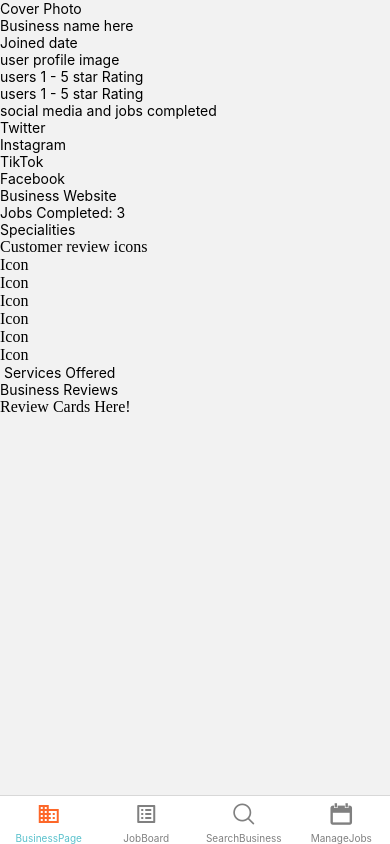
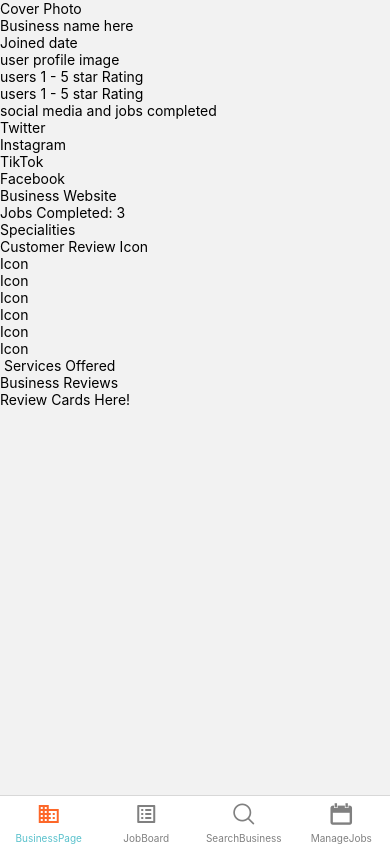
Before and after one commit to matthewAbianco/ayesha, a React Native app: screen /Main in a window 390 px wide. Built offline with nearby package versions, Linux system fonts and the light colour scheme; no server answers.

Commit message:
fixed some incorrect tags>

```diff
--- a/screens/BusinessPage.tsx
+++ b/screens/BusinessPage.tsx
@@ -57,14 +57,16 @@ const BusinessPage = () => {
           <View>
             <Text>Specialities</Text>
           </View>
-          <View>Customer review icons</View>
           <View>
-            <View>Icon</View>
-            <View>Icon</View>
-            <View>Icon</View>
-            <View>Icon</View>
-            <View>Icon</View>
-            <View>Icon</View>
+            <Text>Customer Review Icon</Text>
+          </View>
+          <View>
+            <Text>Icon</Text>
+            <Text>Icon</Text>
+            <Text>Icon</Text>
+            <Text>Icon</Text>
+            <Text>Icon</Text>
+            <Text>Icon</Text>
           </View>
         </View>
         {/* Services offered */}
@@ -77,7 +79,9 @@ const BusinessPage = () => {
             <View>{/* User and business review */}</View>
             <View>
               <Text>Business Reviews</Text>
-              <View>Review Cards Here!</View>
+              <View>
+                <Text>Review Cards Here!</Text>
+              </View>
             </View>
           </View>
           <View></View>
```
